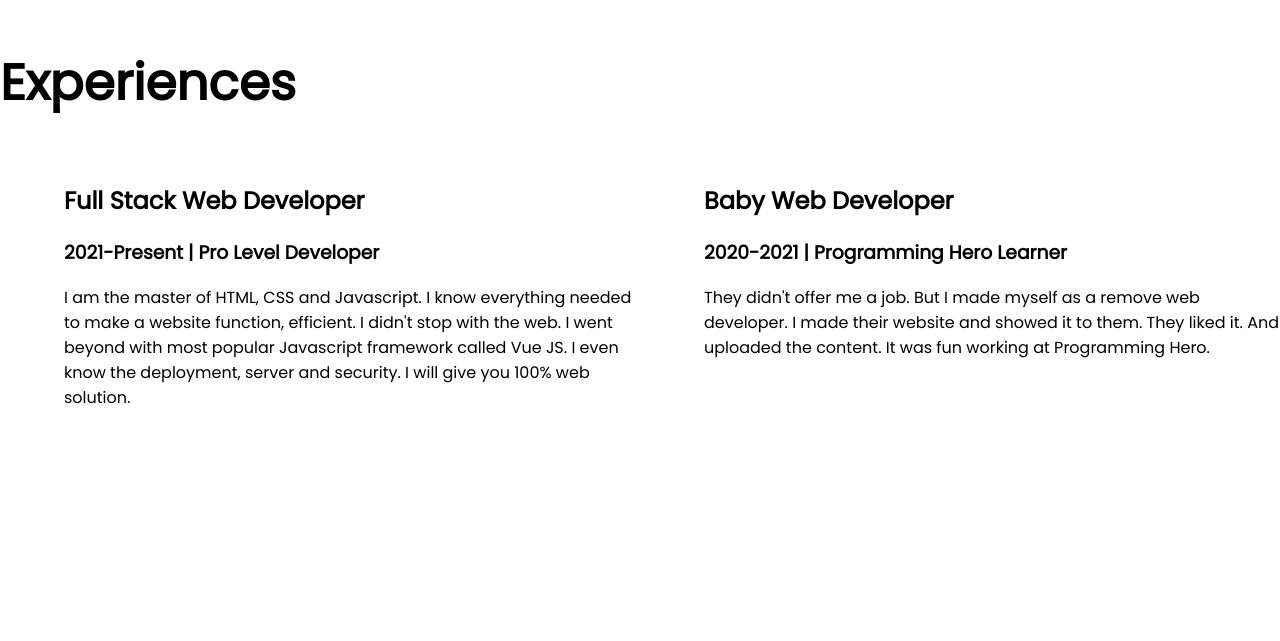
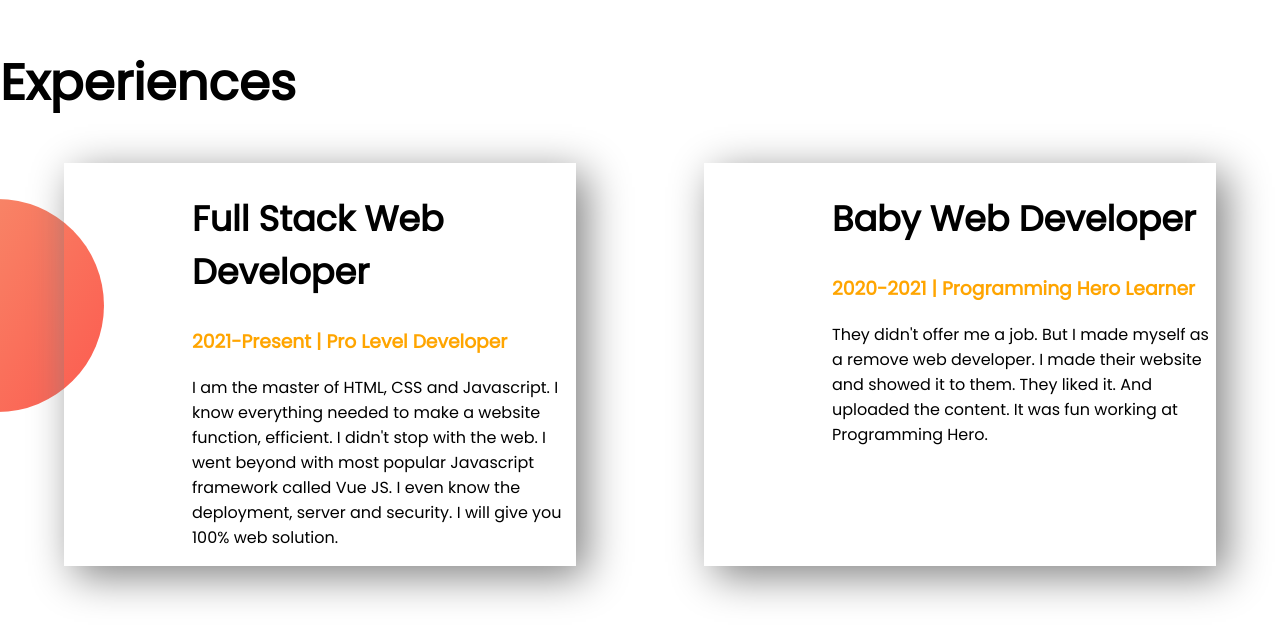
Before and after one commit to LabibIslam/developer-portfolio, a plain HTML site: page index.html in a window 1280 px wide. Shown: the part 1493-2134 px from the top of the page. Drawn offline with Linux system fonts and the light colour scheme.

Commit message:
added background image to experience sectiona and shadow box

```diff
--- a/index.html
+++ b/index.html
@@ -36,14 +36,14 @@
     <section class="experience-area">
         <h1>Experiences</h1>
         <div class="flexivble-container">
-            <div class="half-width">
+            <div class="experience-item">
                 <h2>Full Stack Web Developer</h2>
-                <h3>2021-Present | Pro Level Developer</h3>
+                <h3 class="orange-color">2021-Present | Pro Level Developer</h3>
                 <p>I am the master of HTML, CSS and Javascript. I know everything needed to make a website function, efficient. I didn't stop with the web. I went beyond with most popular Javascript framework called Vue JS. I even know the deployment, server and security. I will give you 100% web solution.</p>
             </div>
-            <div class="half-width">
+            <div class="experience-item">
                 <h2>Baby Web Developer</h2>
-                <h3>2020-2021 | Programming Hero Learner</h3>
+                <h3 class="orange-color">2020-2021 | Programming Hero Learner</h3>
                 <p>They didn't offer me a job. But I made myself as a remove web developer. I made their website and showed it to them. They liked it. And uploaded the content. It was fun working at Programming Hero.</p>
             </div>
         </div>
--- a/style.css
+++ b/style.css
@@ -4,6 +4,9 @@ body {
 }
 h1 {
   font-size: 50px;
+}
+h2 {
+  font-size: 35px;
 }
 .orange-color {
   color: orange;
@@ -36,3 +39,15 @@ h1 {
   background-repeat: no-repeat;
   background-position: right;
 }
+.experience-area {
+  background-image: url(images/exp-bg.png);
+  background-repeat: no-repeat;
+  background-position: left;
+}
+.experience-item {
+  width: 40%;
+  margin-left: 5%;
+  margin-right: 5%;
+  padding-left: 10%;
+  box-shadow: 10px 10px 40px gray;
+}
```
